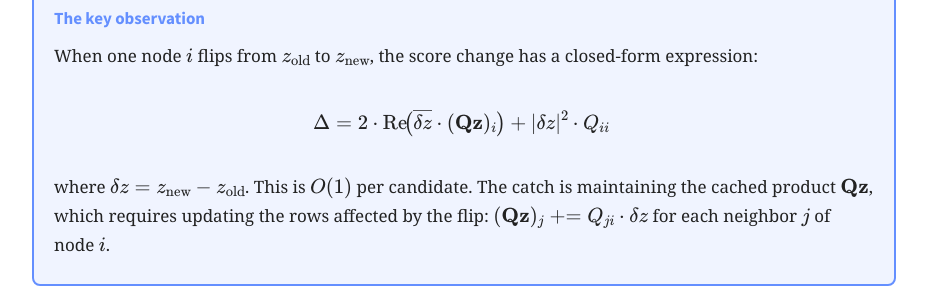
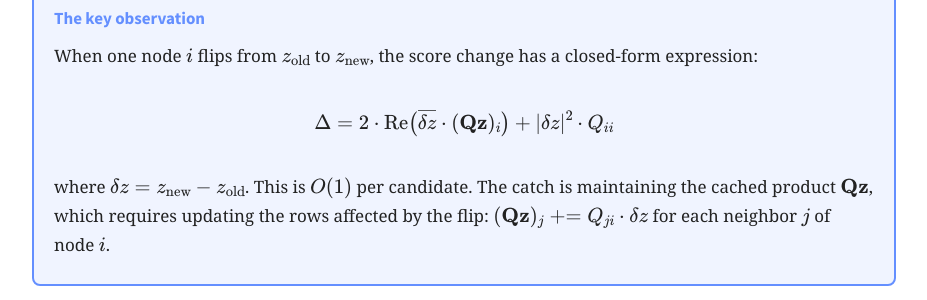
Before and after one commit to akyrillidis/explore-quantum, a Jekyll site: the page LowRankMaxCut_Rank1.html, which Jekyll copies as it is, in a window 1280 px wide and 900 px high, scrolled down 2012 px. Shown: the part 152-452 px from the top of the window, without its empty margins (176-1103 px from the left). Built offline with Jekyll 4.4.1, drawn with Linux system fonts in a browser that asks for light colours; some web fonts are replaced.

Commit message:
Remove \! negative space from math formula
Co-Authored-By: Claude Opus 4.6 (1M context) <noreply@anthropic.com>

```diff
--- a/LowRankMaxCut_Rank1.html
+++ b/LowRankMaxCut_Rank1.html
@@ -424,7 +424,7 @@ The naive approach recomputes this score from scratch: multiply \(\mathbf{Q}\mat
         When one node \(i\) flips from \(z_\text{old}\) to \(z_\text{new}\), the score change has a closed-form expression:
     </p>
     <div class="math-block">
-    $$\Delta = 2 \cdot \text{Re}\!\big(\overline{\delta z} \cdot (\mathbf{Q}\mathbf{z})_i\big) + |\delta z|^2 \cdot Q_{ii}$$
+    $$\Delta = 2 \cdot \text{Re}\big(\overline{\delta z} \cdot (\mathbf{Q}\mathbf{z})_i\big) + |\delta z|^2 \cdot Q_{ii}$$
     </div>
     <p>
         where \(\delta z = z_\text{new} - z_\text{old}\). This is \(O(1)\) per candidate. The catch is maintaining the cached product \(\mathbf{Q}\mathbf{z}\), which requires updating the rows affected by the flip: \((\mathbf{Q}\mathbf{z})_j \mathrel{+}= Q_{ji} \cdot \delta z\) for each neighbor \(j\) of node \(i\).
```
